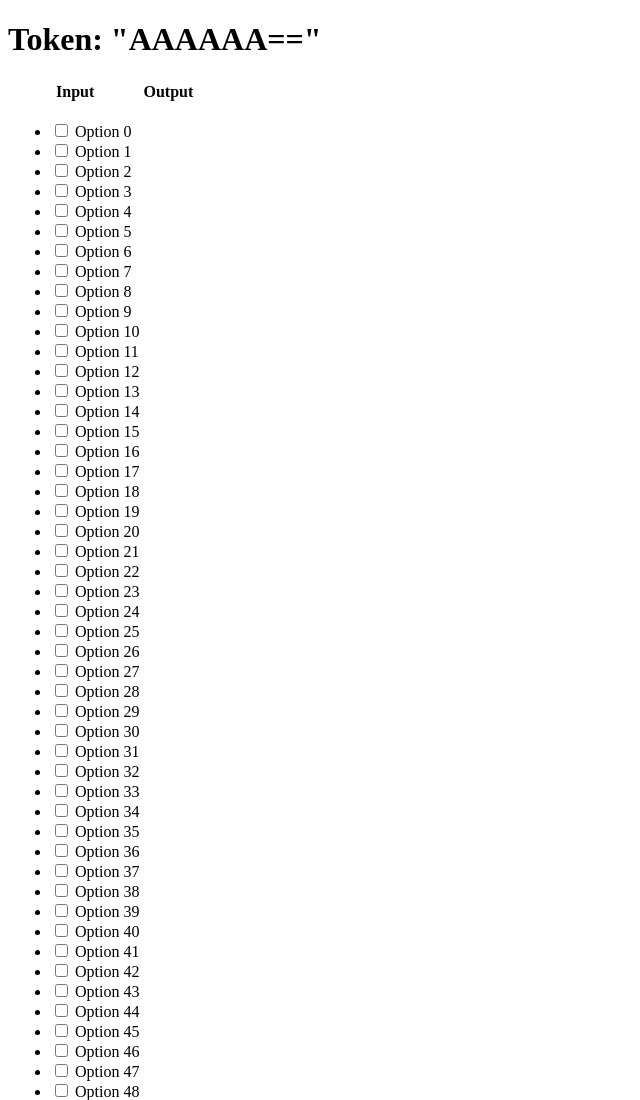
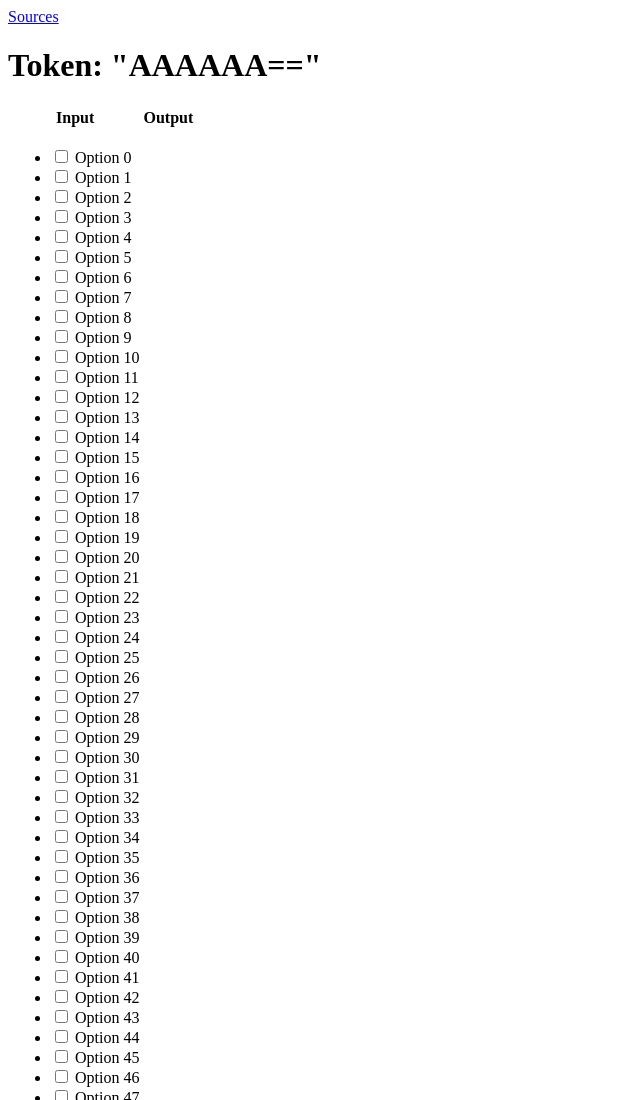
Before and after one commit to b-viguier/token, a plain HTML site: page index.html in a window 1280 px wide. Shown: the top 1100 px of the page, without its empty margins (0-640 px from the left). Drawn offline with nearby package versions, Linux system fonts and the light colour scheme.

Commit message:
Update index.html

```diff
--- a/index.html
+++ b/index.html
@@ -7,7 +7,7 @@
     <script src="https://cdn.jsdelivr.net/npm/vue@2.5.13/dist/vue.js"></script>
 </head>
 <body>
-
+<a href="https://github.com/b-viguier/token">Sources</a>
 <div id="app">
     <div>
         <h1>Token: "{{ token }}"</h1>
```
